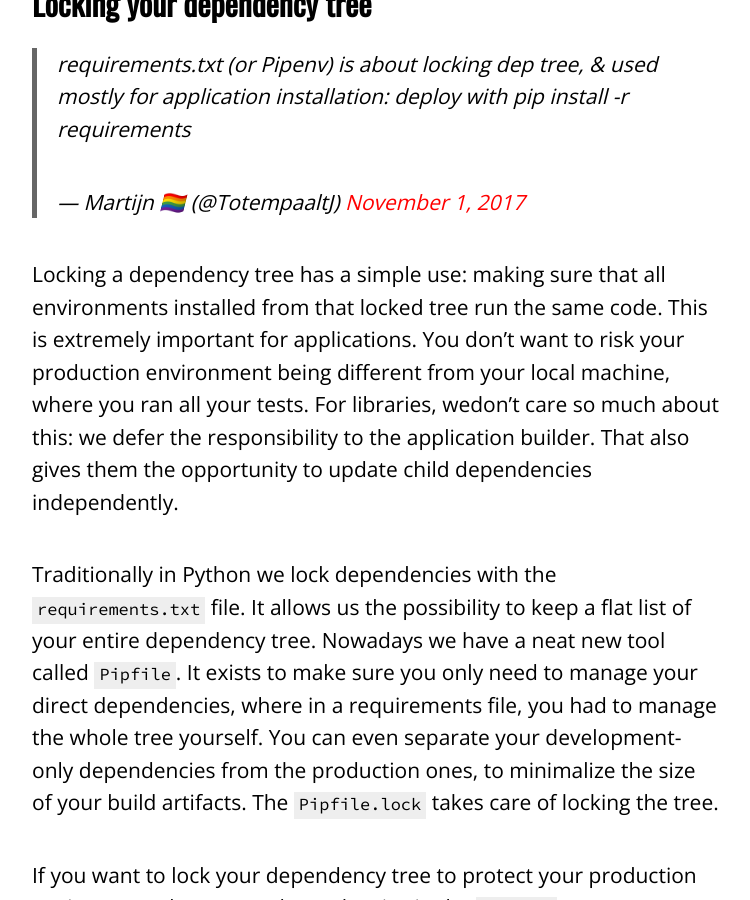
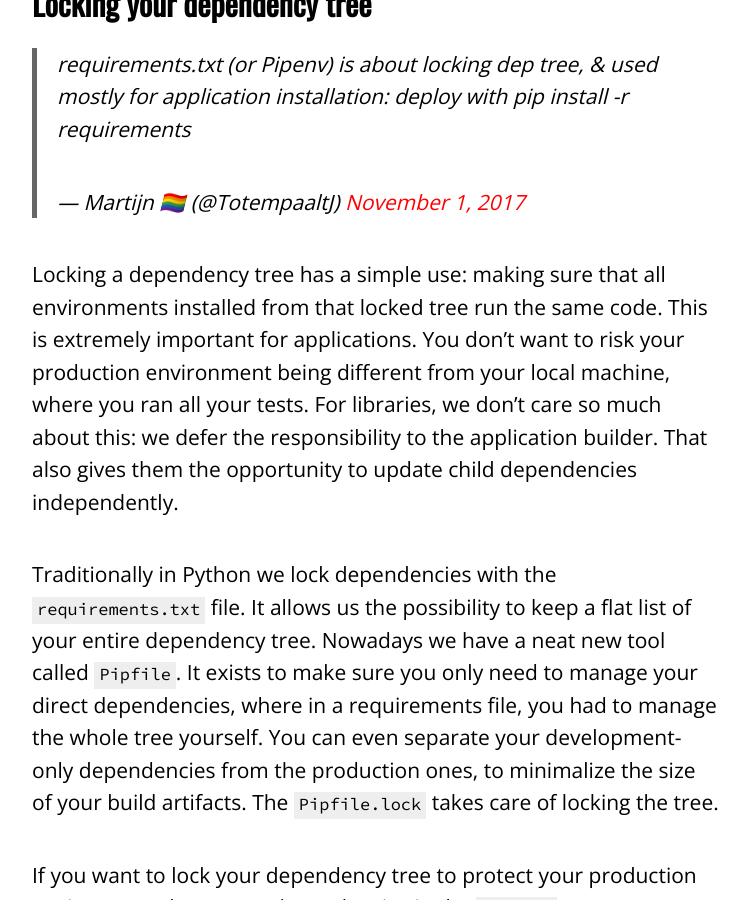
Before and after one commit to martijnarts/totempaal.tj, a Jekyll site: the page built from _posts/2018-7-9-python-dependency-management.md, in a window 1280 px wide and 900 px high, scrolled down 1120 px. Shown: the whole window, without its empty margins (264-1014 px from the left). Built offline with Jekyll 4.4.1, drawn with Linux system fonts in a browser that asks for light colours; comment, search, counter and statistics services are not loaded; some of the changed text lies outside the part shown.

Commit message:
Fix Pythonpackaging blog

```diff
--- a/_posts/2018-7-9-python-dependency-management.md
+++ b/_posts/2018-7-9-python-dependency-management.md
@@ -28,9 +28,9 @@ Locking a dependency tree has a simple use: making sure that all environments
 installed from that locked tree run the same code. This is extremely important
 for applications. You don't want to risk your production environment being
 different from your local machine, where you ran all your tests. For libraries,
-wedon't care so much about this: we defer the responsibility to the application
-builder. That also gives them the opportunity to update child dependencies
-independently.
+we don't care so much about this: we defer the responsibility to the
+application builder. That also gives them the opportunity to update child
+dependencies independently.
 
 Traditionally in Python we lock dependencies with the `requirements.txt` file.
 It allows us the possibility to keep a flat list of your entire dependency
@@ -110,7 +113,8 @@ through the normal `setup.py install` method, you'll still get the requirements
 listed in `install_requires`. You also get the benefits of the `Pipfile`, plus
 any development packages in `dev-packages`.
 
-If you prefer (I do), you can let Pipenv add this line for you with `pipenv install -e .`.
+If you prefer (I do), you can let Pipenv add this line for you with
+`pipenv install -e .`.
 
 Since the lockfile is separate for `Pipfile`s, you don't have to worry about
 the lockfile for libraries. You can `.gitignore` it or not, it doesn't make
```
Also changed, not shown: other parts of _posts/2018-7-9-python-dependency-management.md (+9 -9 lines).
